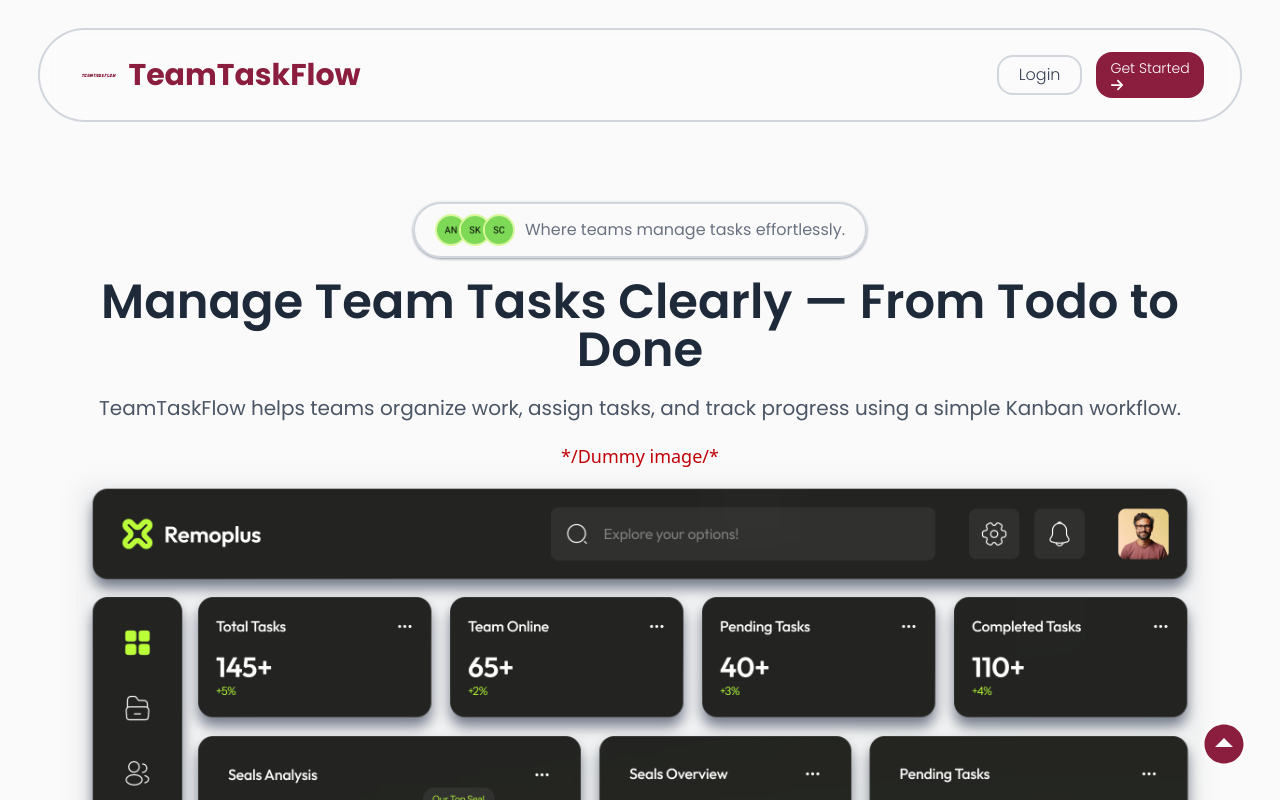
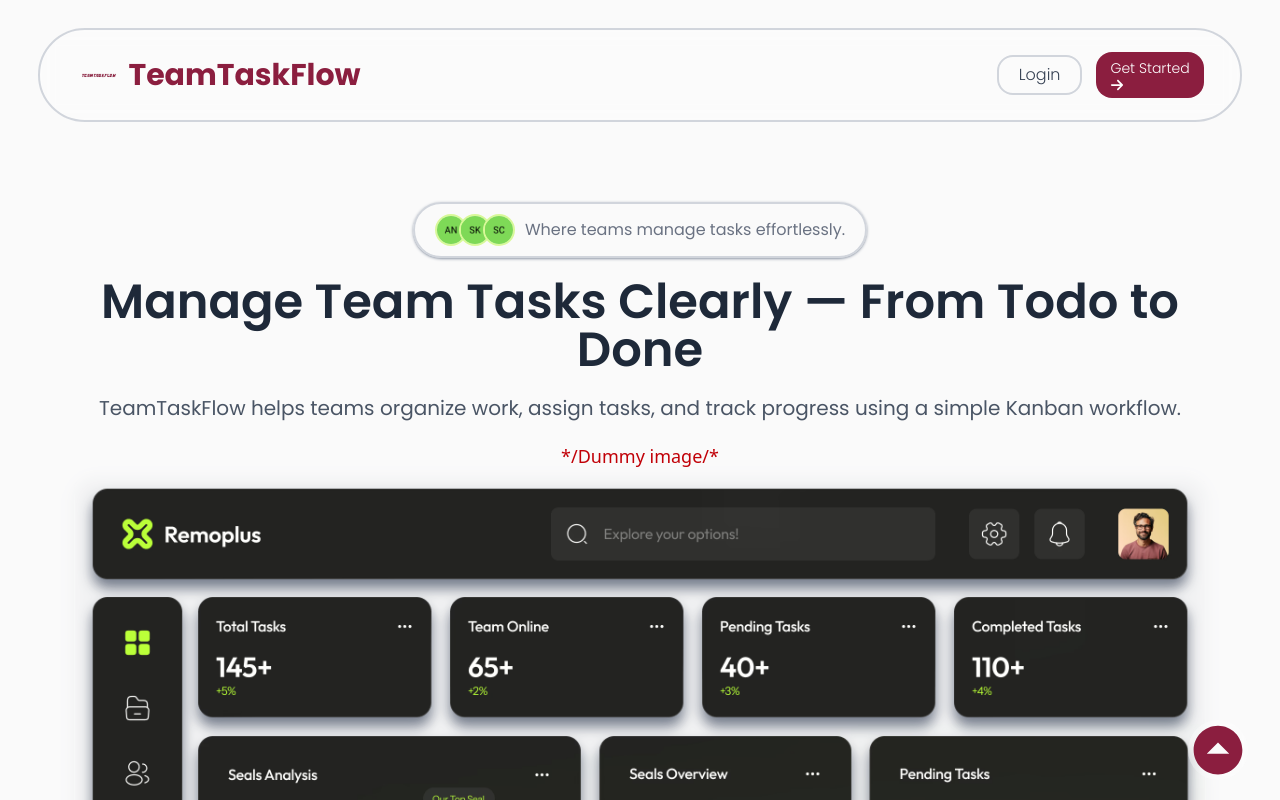
Before and after one commit to chouglesafdar22/TeamTaskFlow, a Next.js app: page / in a window 1280 px wide. Shown: the top 800 px of the page. Built offline with nearby package versions, Linux system fonts and the light colour scheme.

Commit message:
changed in btn & footer in moblie responsive

```diff
--- a/src/components/Button.tsx
+++ b/src/components/Button.tsx
@@ -44,7 +44,7 @@
 
 export function UpButton() {
     return (
-        <a href="#home" className="flex fixed z-40 top-[90%] right-8 cursor-pointer rounded-full bg-white/30 backdrop-blur-xs xl:text-5xl lg:text-4xl md:text-3xl sm:text-2xl text-xl text-[#8B1E3F] poppins-regular">
+        <a href="#home" className="flex fixed z-40 top-[90%] right-8 cursor-pointer rounded-full bg-white/30 backdrop-blur-xs xl:text-6xl lg:text-5xl md:text-4xl sm:text-3xl text-2xl text-[#8B1E3F] poppins-regular">
             <IoMdArrowDropupCircle />
         </a>
     )
--- a/src/components/Footer.tsx
+++ b/src/components/Footer.tsx
@@ -8,7 +8,7 @@
     const currentYear = new Date().getFullYear();
 
     return (
-        <footer className="flex flex-col bottom-0 w-full relative bg-[#F3F4F6] pt-20 pb-10 px-6 gap-8">
+        <footer className="flex flex-col bottom-0 w-full relative bg-[#F3F4F6] pt-20 pb-10 px-6 gap-5">
             <div className="grid md:grid-cols-3 grid-cols-1 gap-4">
                 <div className="flex flex-col justify-start items-start gap-1">
                     <div className="flex justify-center items-center text-center gap-1">
```
